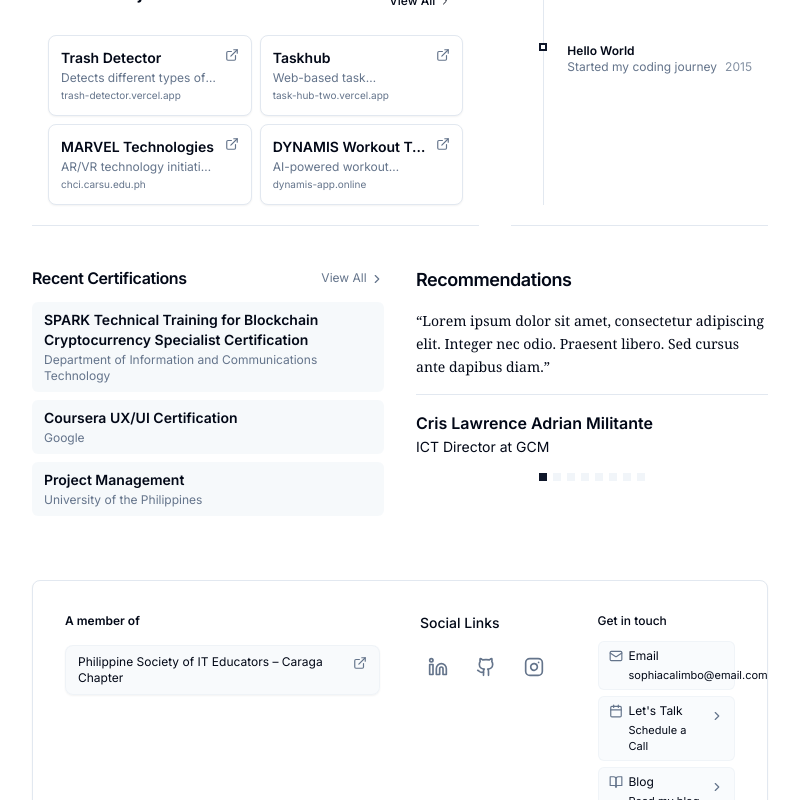
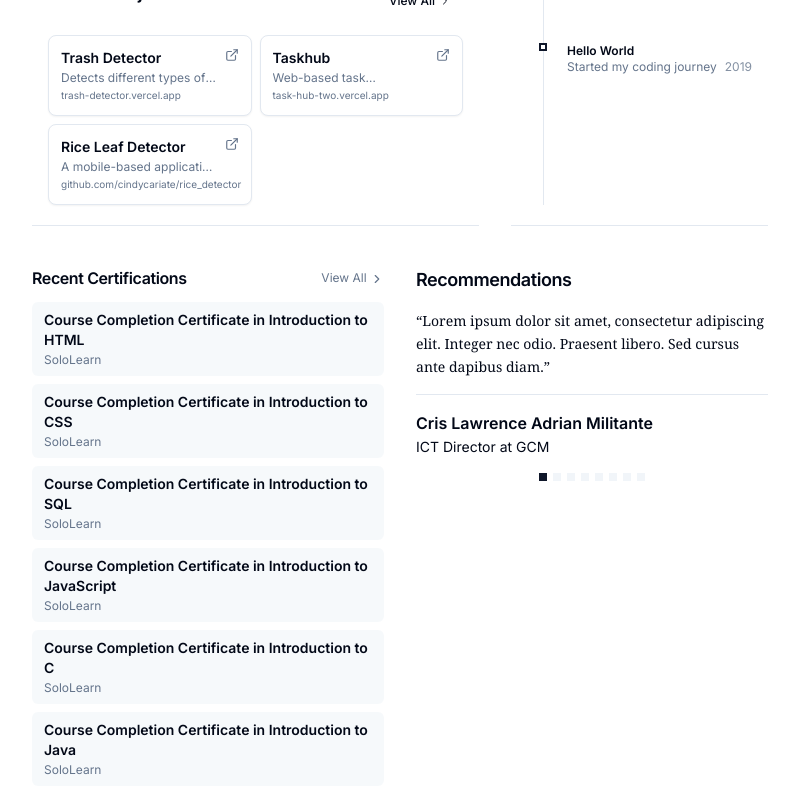
Before and after one commit to scalimbo/portfolio, a Next.js app: page / in a window 1280 px wide. Shown: the part 1060-1860 px from the top of the page, without its empty margins (240-1039 px from the left). Built offline with nearby package versions, Linux system fonts and the light colour scheme.

Commit message:
feat: added my own certs

```diff
--- a/src/data/site.ts
+++ b/src/data/site.ts
@@ -31,7 +31,7 @@ export const experience = [
     company: "Caraga State University",
     year: "2019",
   },
-  { role: "Hello World", company: "Started my coding journey", year: "2015" },
+  { role: "Hello World", company: "Started my coding journey", year: "2019" },
 ];
 
 export const techStack = {
@@ -69,16 +69,11 @@ export const projects = [
     domain: "task-hub-two.vercel.app",
   },
   {
-    name: "MARVEL Technologies",
-    description: "AR/VR technology initiative and simulation platform",
-    url: "https://chci.carsu.edu.ph/marvel-technologies/",
-    domain: "chci.carsu.edu.ph",
-  },
-  {
-    name: "DYNAMIS Workout Tracker",
-    description: "AI-powered workout tracker",
-    url: "https://dynamis-app.online",
-    domain: "dynamis-app.online",
+    name: "Rice Leaf Detector",
+    description:
+      "A mobile-based application that detects rice crop diseases from its leaf using AI and computer vision",
+    url: "https://github.com/cindycariate/rice_detector",
+    domain: "github.com/cindycariate/rice_detector",
   },
 ];
 
@@ -89,19 +84,34 @@ export const certifications: {
   year?: string;
 }[] = [
   {
-    name: "SPARK Technical Training for Blockchain Cryptocurrency Specialist Certification",
-    issuer: "Department of Information and Communications Technology",
+    name: "Course Completion Certificate in Introduction to HTML",
+    issuer: "SoloLearn",
+    href: "https://www.sololearn.com/certificates/CC-0QLK7ZKK",
+  },
+  {
+    name: "Course Completion Certificate in Introduction to CSS",
+    issuer: "SoloLearn",
     href: "#",
   },
   {
-    name: "Coursera UX/UI Certification",
-    issuer: "Google",
+    name: "Course Completion Certificate in Introduction to SQL",
+    issuer: "SoloLearn",
     href: "#",
   },
   {
-    name: "Project Management",
-    issuer: "University of the Philippines",
-    href: "#",
+    name: "Course Completion Certificate in Introduction to JavaScript",
+    issuer: "SoloLearn",
+    href: "https://www.sololearn.com/certificates/CC-LRWD1R1N",
+  },
+  {
+    name: "Course Completion Certificate in Introduction to C",
+    issuer: "SoloLearn",
+    href: "https://www.sololearn.com/certificates/CC-ZBUWTXRX",
+  },
+  {
+    name: "Course Completion Certificate in Introduction to Java",
+    issuer: "SoloLearn",
+    href: "https://www.sololearn.com/certificates/CC-XJUA2AHI",
   },
 ];
 
```
